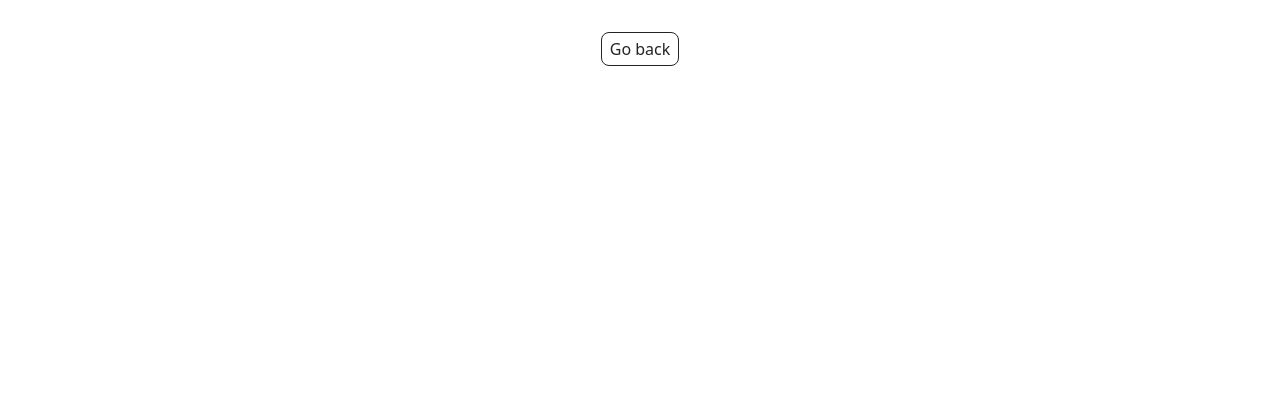
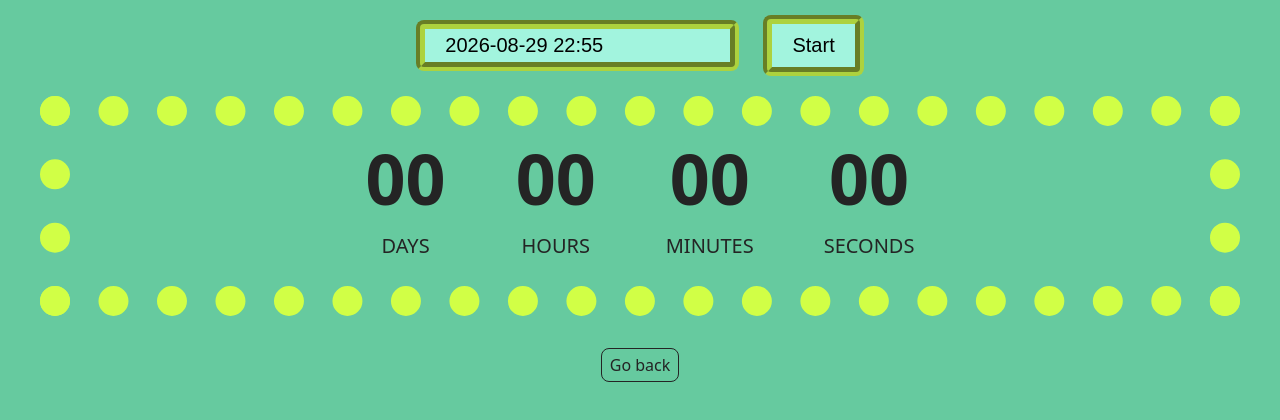
Before and after one commit to orxen3-dot/goit-js-hw-10, a website built with Vite: page src/1-timer.html in a window 1280 px wide. Built offline with nearby package versions, Linux system fonts and the light colour scheme.

Commit message:
finish timer page

```diff
--- a/package.json
+++ b/package.json
@@ -17,6 +17,8 @@
   "author": "Alexander Repeta <alexander.repeta@gmail.com>",
   "license": "ISC",
   "dependencies": {
+    "flatpickr": "^4.6.13",
+    "izitoast": "^1.4.0",
     "vite-plugin-full-reload": "^1.2.0",
     "vite-plugin-html-inject": "^1.1.2"
   }
--- a/src/1-timer.html
+++ b/src/1-timer.html
@@ -1,5 +1,6 @@
 <!DOCTYPE html>
 <html lang="en">
+
 <head>
   <meta charset="UTF-8" />
   <meta http-equiv="X-UA-Compatible" content="IE=edge" />
@@ -7,13 +8,37 @@
   <title>Timer</title>
   <link rel="stylesheet" href="./css/styles.css" />
 </head>
-  <body>
+
+<body class="timerpage">
 
   <main>
+    <div class="container">
+      <input type="text" id="datetime-picker" />
+      <button type="button" data-start>Start</button>
+      <div class="timer">
+        <div class="field">
+          <span class="value" data-days>00</span>
+          <span class="label">Days</span>
+        </div>
+        <div class="field">
+          <span class="value" data-hours>00</span>
+          <span class="label">Hours</span>
+        </div>
+        <div class="field">
+          <span class="value" data-minutes>00</span>
+          <span class="label">Minutes</span>
+        </div>
+        <div class="field">
+          <span class="value" data-seconds>00</span>
+          <span class="label">Seconds</span>
+        </div>
+      </div>
 
     <a class="back-link" href="./index.html">Go back</a>
+</div>
   </main>
 
   <script src="./js/1-timer.js" type="module"></script>
 </body>
+
 </html>
--- a/src/css/base.css
+++ b/src/css/base.css
@@ -1,7 +1,17 @@
 :root {
   /* font-family: Inter, Avenir, Helvetica, Arial, sans-serif; */
-  font-family: system-ui, -apple-system, BlinkMacSystemFont, 'Segoe UI', Roboto,
-    Oxygen, Ubuntu, Cantarell, 'Open Sans', 'Helvetica Neue', sans-serif;
+  font-family:
+    system-ui,
+    -apple-system,
+    BlinkMacSystemFont,
+    'Segoe UI',
+    Roboto,
+    Oxygen,
+    Ubuntu,
+    Cantarell,
+    'Open Sans',
+    'Helvetica Neue',
+    sans-serif;
   font-size: 16px;
   line-height: 1.5;
   font-weight: 400;
@@ -30,3 +40,43 @@
 main:has(.back-link) {
   text-align: center;
 }
+.value {
+  font-weight: 700;
+  font-size: 70px;
+}
+.label {
+  font-weight: 400;
+  font-size: 20px;
+  text-transform: uppercase;
+}
+.timer {
+  display: flex;
+  justify-content: center;
+  gap: 70px;
+  border: 30px dotted #d1ff46;
+  margin-top: 20px;
+  padding-bottom: 25px;
+}
+.field {
+  display: flex;
+  flex-direction: column;
+}
+#datetime-picker {
+  font-size: 20px;
+  padding: 5px 20px;
+  margin-top: 20px;
+  background-color: #a2f4de;
+  border-radius: 8px;
+  border: 9px groove #add23e;
+}
+button {
+  padding: 10px 20px;
+  font-size: 20px;
+  margin-left: 20px;
+  background-color: #a2f4de;
+  border: 9px groove #add23e;
+  border-radius: 8px;
+}
+.timerpage {
+  background-color: #66ca9f;
+}
--- a/src/js/1-timer.js
+++ b/src/js/1-timer.js
@@ -0,0 +1,73 @@
+import flatpickr from "flatpickr";
+import "flatpickr/dist/flatpickr.min.css";
+
+import iziToast from "izitoast";
+import "izitoast/dist/css/iziToast.min.css";
+
+const btn = document.querySelector('[data-start]');
+const input = document.querySelector('#datetime-picker');
+let userSelectedDate = null;
+
+const options = {
+  enableTime: true,
+  time_24hr: true,
+  defaultDate: new Date(),
+  minuteIncrement: 1,
+  onClose(selectedDates) {
+      btn.setAttribute("disabled", "disabled");
+      selectedDates[0].getTime() < Date.now()
+        ? iziToast.error({
+            title: "Error",
+            message: "Please choose a date in the future"
+          })
+          : btn.removeAttribute("disabled");
+      userSelectedDate = selectedDates[0].getTime();
+   },
+};
+
+flatpickr("#datetime-picker", options);
+
+function convertMs(ms) {
+  // Number of milliseconds per unit of time
+  const second = 1000;
+  const minute = second * 60;
+  const hour = minute * 60;
+  const day = hour * 24;
+
+  // Remaining days
+  const days = Math.floor(ms / day);
+  // Remaining hours
+  const hours = Math.floor((ms % day) / hour);
+  // Remaining minutes
+  const minutes = Math.floor(((ms % day) % hour) / minute);
+  // Remaining seconds
+  const seconds = Math.floor((((ms % day) % hour) % minute) / second);
+
+  return { days, hours, minutes, seconds };
+}
+function addLeadingZero(value) {
+    return value.toString().padStart(2, '0');
+}
+
+btn.addEventListener("click", () => {
+    btn.setAttribute("disabled", "disabled");
+    input.setAttribute("disabled", "disabled");
+    const timerId = setInterval(() => {
+        const currentDate = Date.now();
+        const timeDifference = userSelectedDate - currentDate;
+
+        if (timeDifference <= 0) {
+            clearInterval(timerId);
+            btn.removeAttribute("disabled");
+            input.removeAttribute("disabled");
+
+            return;
+        }
+
+        const { days, hours, minutes, seconds } = convertMs(timeDifference);
+        document.querySelector('[data-days]').textContent = addLeadingZero(days);
+        document.querySelector('[data-hours]').textContent = addLeadingZero(hours);
+        document.querySelector('[data-minutes]').textContent = addLeadingZero(minutes);
+        document.querySelector('[data-seconds]').textContent = addLeadingZero(seconds);
+    }, 1000);
+});
```
Also changed, not shown: 1 other file. Lines whose indentation alone changed are shown as unchanged.
